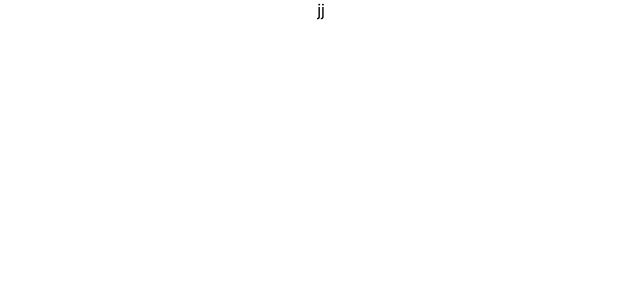
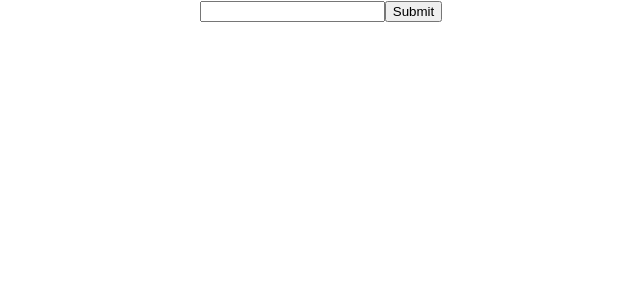
Before and after one commit to evergreenx/Recipe-Search, a React (Create React App) app: page / in a window 1280 px wide. Shown: the top 300 px of the page, without its empty margins (319-959 px from the left). Built offline with nearby package versions, Linux system fonts and the light colour scheme.

Commit message:
adding input files

```diff
--- a/src/App.js
+++ b/src/App.js
@@ -3,12 +3,26 @@ import './App.css';
 
 function App() {
 
-  const App_ID = ''
+  const App_ID = '7eacc5e2'
   const API_KEY = '9a645d8682cce8be15d64b6eef45bccd' ;
+
+  const request = "https://api.edamam.com/search?q=chicken&app_id=${YOUR_APP_ID}&app_key=${YOUR_APP_KEY}"
+
 
   return (
     <div className="App">
-    jj
+    <form>
+
+
+
+    <input type="text" name="" id="" className="input__search"/>
+    <button type="submit" className="btn">
+      Submit
+    </button>
+
+
+
+    </form>
     </div>
   );
 }
```
Also changed, not shown: 1 other file (tests, documents, lock files or other folders).
